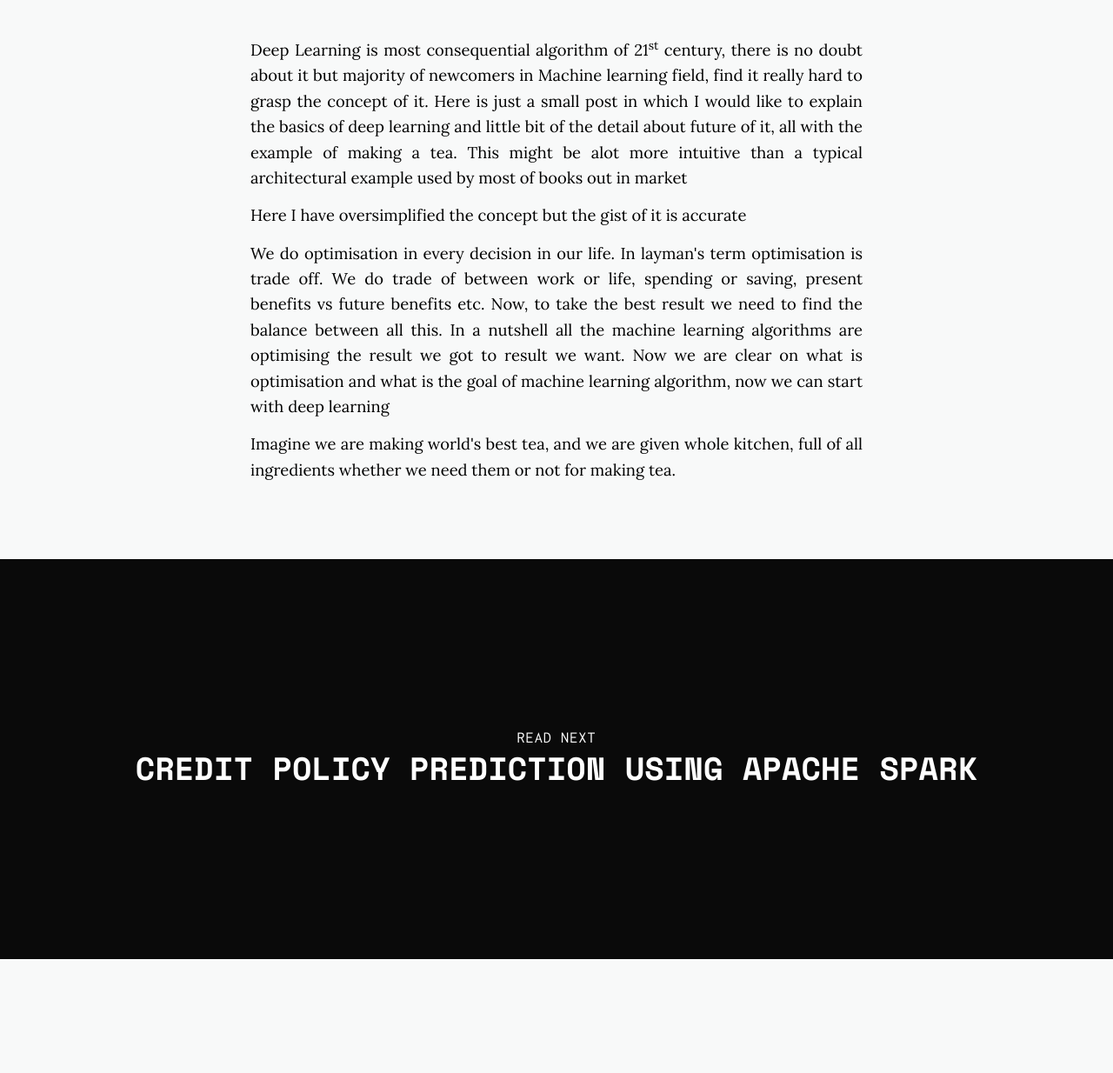
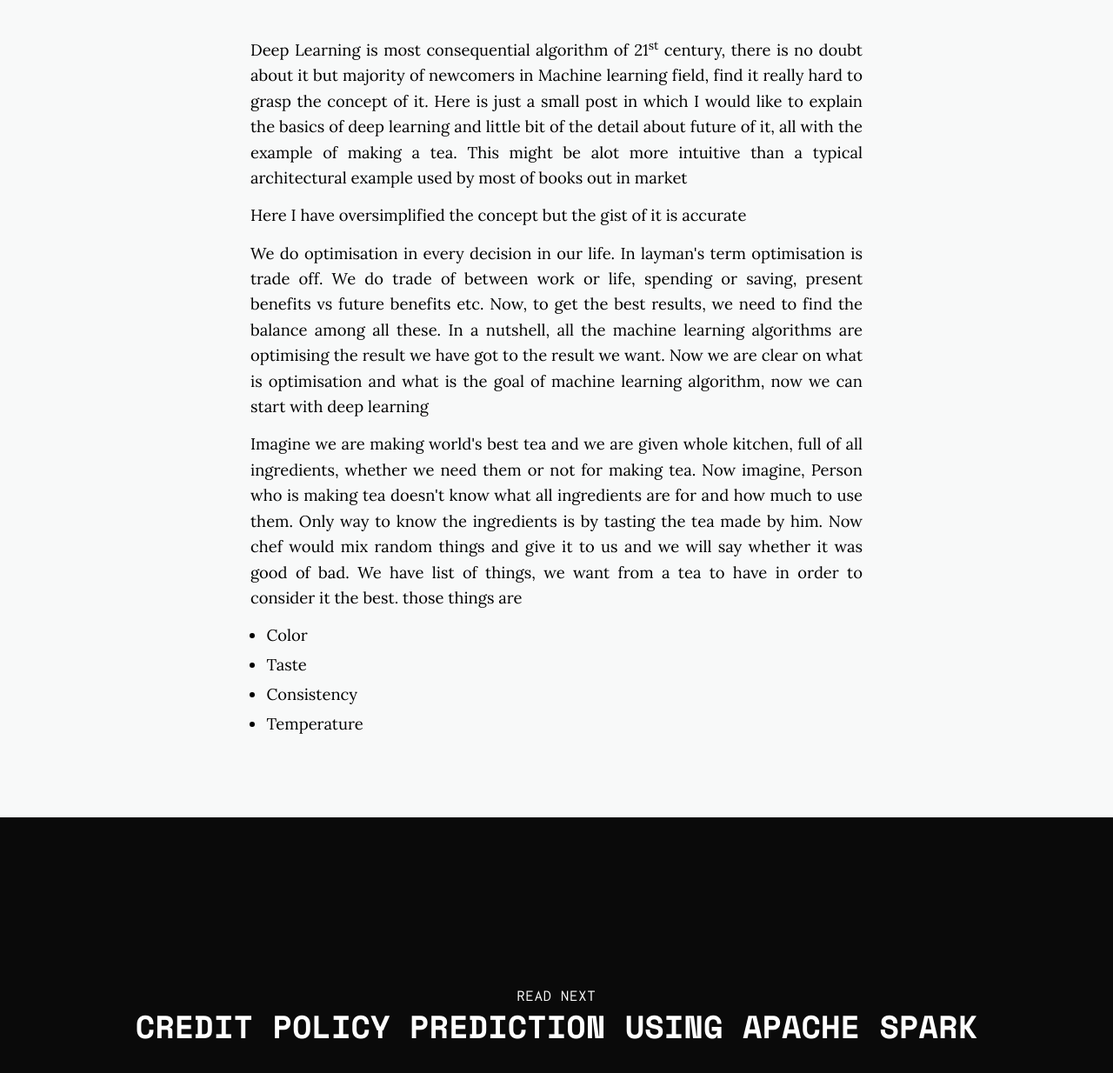
Before and after one commit to daftengineer/daftengineer.github.io, a Jekyll site: the page built from _posts/2018-07-02-deeplearning-chai.markdown, in a window 1280 px wide and 1400 px high, scrolled down 692 px. Shown: the top 1234 px of the window at 87% size. Built offline with Jekyll 4.4.1, drawn with Linux system fonts in a browser that asks for light colours; nearby versions of some CDN libraries; before the commit the page ends 1795 px from its top, so only the background shows below that.

Commit message:
Update 2018-07-02-deeplearning-chai.markdown

```diff
--- a/_posts/2018-07-02-deeplearning-chai.markdown
+++ b/_posts/2018-07-02-deeplearning-chai.markdown
@@ -10,7 +10,13 @@
 <div style="color:black;"><p></p>
   <p style="text-align:justify;">Deep Learning is most consequential algorithm of 21<sup>st</sup> century, there is no doubt about it but majority of newcomers in Machine learning field, find it really hard to grasp the concept of it. Here is just a small post in which I would like to explain the basics of deep learning and little bit of the detail about future of it, all with the example of making a tea. This might be alot more intuitive than a typical architectural example used by most of books out in market</p>
   <p style="text-align:justify;">Here I have oversimplified the concept but the gist of it is accurate</p>
-  <p style="text-align:justify;">We do optimisation in every decision in our life. In layman's term optimisation is trade off. We do trade of between work or life, spending or saving, present benefits vs future benefits etc. Now, to take the best result we need to find the balance between all this. In a nutshell all the machine learning algorithms are optimising the result we got to result we want. Now we are clear on what is optimisation and what is the goal of machine learning algorithm, now we can start with deep learning</p>
-  <p style="text-align:justify;">Imagine we are making world's best tea, and we are given whole kitchen, full of all ingredients whether we need them or not for making tea.</p>
+  <p style="text-align:justify;">We do optimisation in every decision in our life. In layman's term optimisation is trade off. We do trade of between work or life, spending or saving, present benefits vs future benefits etc. Now, to get the best results, we need to find the balance among all these. In a nutshell, all the machine learning algorithms are optimising the result we have got to the result we want. Now we are clear on what is optimisation and what is the goal of machine learning algorithm, now we can start with deep learning</p>
+  <p style="text-align:justify;">Imagine we are making world's best tea and we are given whole kitchen, full of all ingredients, whether we need them or not for making tea. Now imagine, Person who is making tea doesn't know what all ingredients are for and how much to use them. Only way to know the ingredients is by tasting the tea made by him. Now chef would mix random things and give it to us and we will say whether it was good of bad. We have list of things, we want from a tea to have in order to consider it the best. those things are </p>
+  <ul>
+    <li>Color</li>
+    <li>Taste</li>
+    <li>Consistency</li>
+    <li>Temperature</li>
+  </ul>
 
 </div>
```
